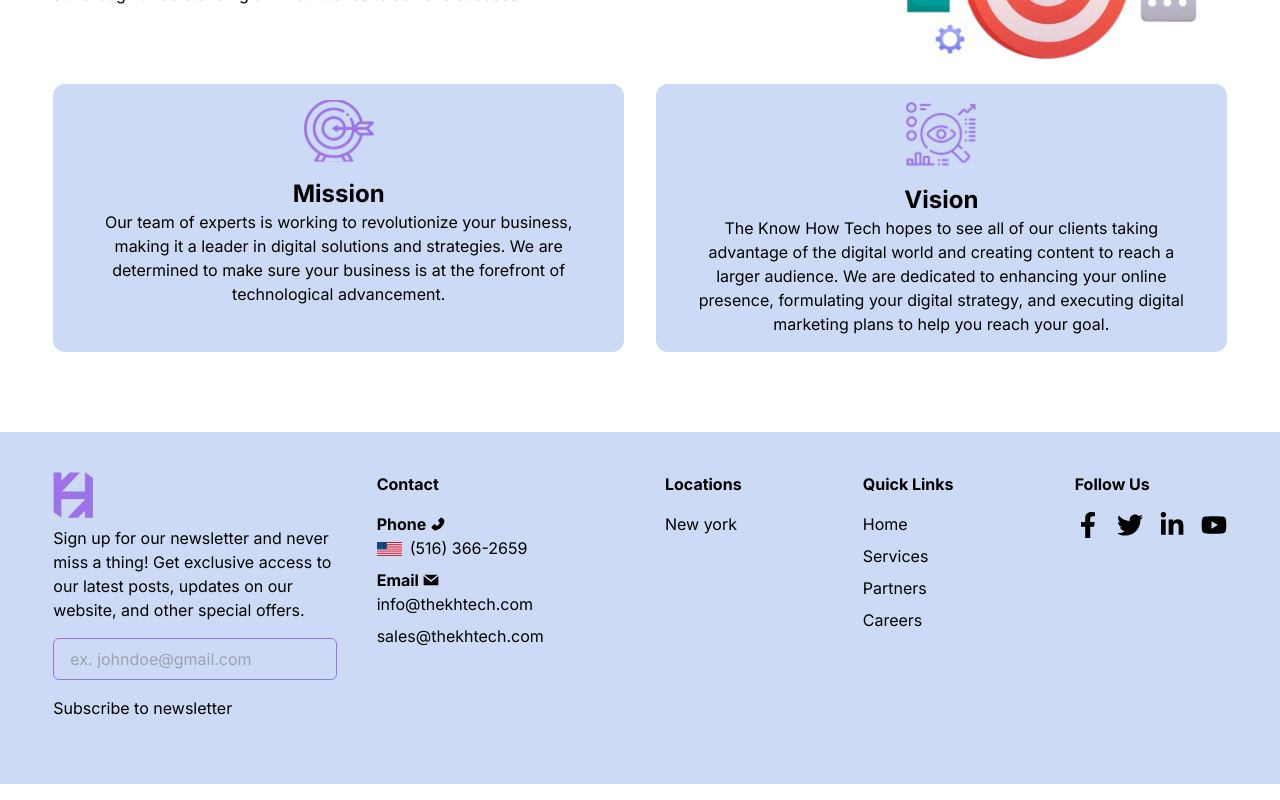
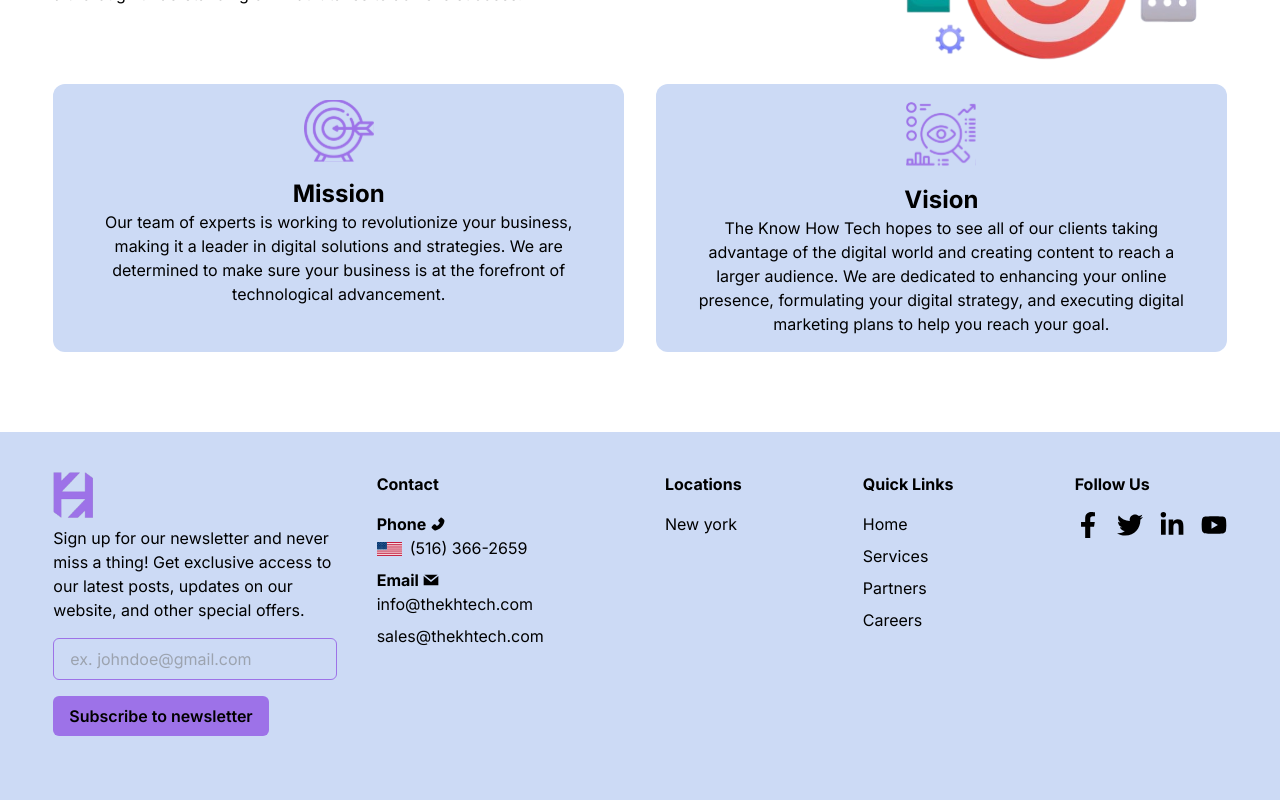
Before and after one commit to lugh-tuatha/thekhtech, a Next.js app: page / in a window 1280 px wide. Shown: the part 446-1246 px from the top of the page. Built offline with nearby package versions, Linux system fonts and the light colour scheme.

Commit message:
create: button components

```diff
--- a/src/app/globals.css
+++ b/src/app/globals.css
@@ -18,3 +18,7 @@
 .md-flex-between{
   @apply md:flex justify-center;
 }
+
+.button{
+  @apply py-2 px-4 rounded-md font-semibold bg-primary hover:underline text-black;
+}
--- a/src/components/button/index.jsx
+++ b/src/components/button/index.jsx
@@ -1,8 +1,8 @@
-import React, { Children } from 'react'
+import React from 'react'
 
 function Button({children}) {
   return (
-    <button>{children}</button>
+    <button className='button'>{children}</button>
   )
 }
 
```
